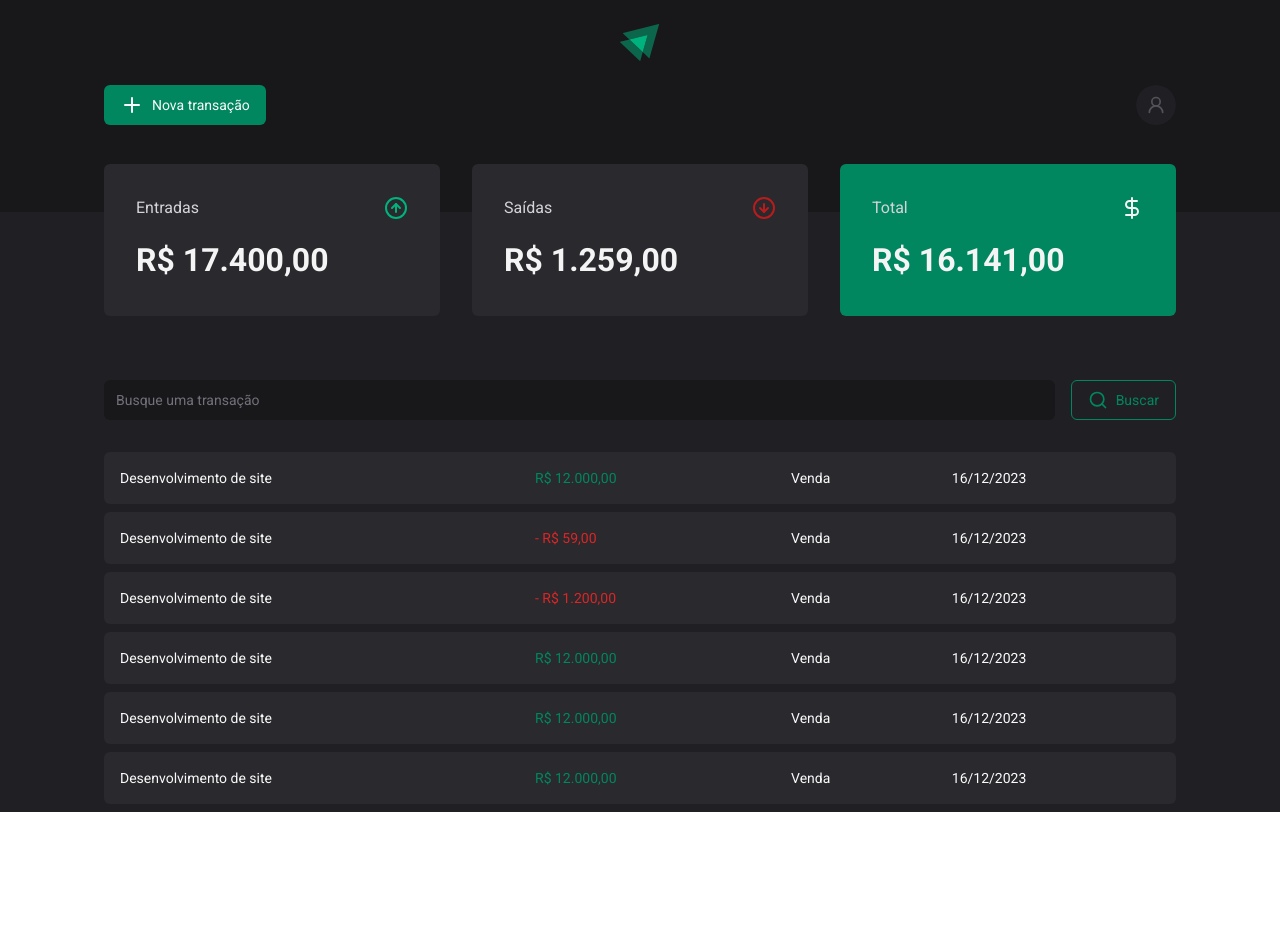
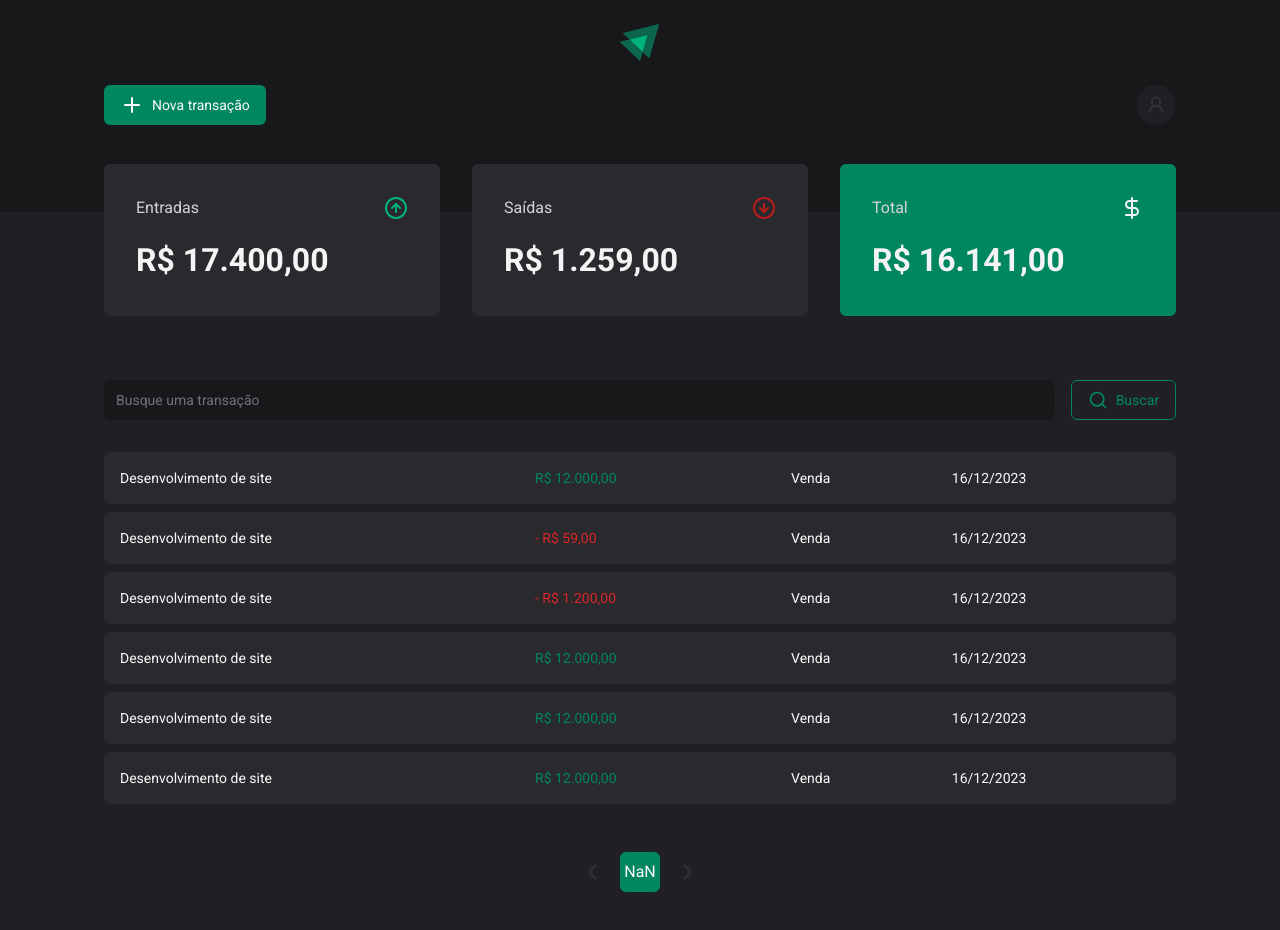
Before and after one commit to henrique0089/dt-money, a Next.js app: page /dashboard in a window 1280 px wide. Shown: the top 930 px of the page. Before the commit the page ends 876 px from the top, so only its background shows below. Built offline with nearby package versions, Linux system fonts and the light colour scheme.

Commit message:
component: paginatiion finished

```diff
--- /dev/null
+++ b/src/app/dashboard/components/dashboard-content/index.tsx
@@ -0,0 +1,15 @@
+'use client'
+
+export function DashboardContent() {
+  return (
+    <div className="mx-auto my-16 w-full max-w-[70rem] px-6">
+      <SearchForm />
+
+      <TransactionsTable />
+
+      <div className="mx-auto mt-10">
+        <Pagination totalCount={20} perPage={10} currentPage={15} />
+      </div>
+    </div>
+  )
+}
--- /dev/null
+++ b/src/app/dashboard/components/pagination/index.tsx
@@ -0,0 +1,123 @@
+import { ChevronLeft, ChevronRight } from 'lucide-react'
+import { PaginationLink } from './pagination-link'
+
+interface PagninationProps {
+  totalCount: number
+  perPage?: number
+  currentPage?: number
+}
+
+const siblingsCount = 1
+
+function generatePagesArray(from: number, to: number) {
+  return [...new Array(to - from)]
+    .map((_, index) => {
+      return from + index + 1
+    })
+    .filter((page) => page > 0)
+}
+
+export function Pagination({
+  totalCount,
+  perPage = 10,
+  currentPage = 1,
+}: PagninationProps) {
+  const lastPage = Math.ceil(totalCount / perPage)
+
+  const previousPages =
+    currentPage > 1
+      ? generatePagesArray(currentPage - 1 - siblingsCount, currentPage - 1)
+      : []
+
+  const nextPages =
+    currentPage < lastPage
+      ? generatePagesArray(
+          currentPage,
+          Math.min(currentPage + siblingsCount, lastPage),
+        )
+      : []
+
+  return (
+    <div className="flex items-center gap-2">
+      {currentPage > 1 ? (
+        <PaginationLink
+          href={`/dashboard?page=${currentPage - 1}`}
+          className="bg-transparent"
+        >
+          <ChevronLeft className="h-6 w-6 stroke-brand-1" />
+        </PaginationLink>
+      ) : (
+        <button
+          disabled
+          className="flex h-10 w-10 items-center justify-center rounded-md bg-transparent"
+        >
+          <ChevronLeft className="h-6 w-6 stroke-zinc-600" />
+        </button>
+      )}
+
+      {currentPage > 2 && (
+        <>
+          <PaginationLink href={'/dashboard?page=1'}>1</PaginationLink>
+
+          {currentPage > 3 && (
+            <p className="w-8 text-center text-zinc-400">...</p>
+          )}
+        </>
+      )}
+
+      {previousPages.length > 0 &&
+        previousPages.map((page) => (
+          <PaginationLink
+            href={`/dashboard?page=${page}`}
+            key={page}
+            active={Number(currentPage) === page}
+          >
+            {page}
+          </PaginationLink>
+        ))}
+
+      <PaginationLink href={`/dashboard?page=${currentPage}`} active>
+        {currentPage}
+      </PaginationLink>
+
+      {nextPages.length > 0 &&
+        nextPages.map((page) => (
+          <PaginationLink
+            href={`/dashboard?page=${page}`}
+            key={page}
+            active={Number(currentPage) === page}
+          >
+            {page}
+          </PaginationLink>
+        ))}
+
+      {currentPage + siblingsCount < lastPage && (
+        <>
+          {currentPage + 1 + siblingsCount < lastPage && (
+            <p className="w-8 text-center text-zinc-400">...</p>
+          )}
+
+          <PaginationLink href={`/dashboard?page=${lastPage}`} key={lastPage}>
+            {lastPage}
+          </PaginationLink>
+        </>
+      )}
+
+      {currentPage < lastPage ? (
+        <PaginationLink
+          href={`/dashboard?page=${currentPage + 1}`}
+          className="bg-transparent"
+        >
+          <ChevronRight className="h-6 w-6 stroke-brand-1" />
+        </PaginationLink>
+      ) : (
+        <button
+          disabled
+          className="flex h-10 w-10 items-center justify-center rounded-md bg-transparent"
+        >
+          <ChevronRight className="h-6 w-6 stroke-zinc-600" />
+        </button>
+      )}
+    </div>
+  )
+}
--- /dev/null
+++ b/src/app/dashboard/components/pagination/pagination-link.tsx
@@ -0,0 +1,23 @@
+import { cn } from '@/lib/utils'
+import { ComponentProps } from 'react'
+
+interface PaginationLinkProps extends ComponentProps<'a'> {
+  active?: boolean
+}
+
+export function PaginationLink({
+  active = false,
+  className,
+  ...rest
+}: PaginationLinkProps) {
+  return (
+    <a
+      data-active={active}
+      className={cn(
+        'flex h-10 w-10 items-center justify-center rounded-md bg-zinc-600 text-[#8D8D99] transition-colors hover:bg-zinc-600/90 data-[active=true]:bg-brand-1 data-[active=true]:text-primary-foreground data-[active=true]:hover:bg-brand-1/75',
+        className,
+      )}
+      {...rest}
+    />
+  )
+}
--- a/src/app/dashboard/page.tsx
+++ b/src/app/dashboard/page.tsx
@@ -1,11 +1,18 @@
 import { Header } from './components/header'
+import { Pagination } from './components/pagination'
 import { SearchForm } from './components/search-form'
 import { Summary } from './components/summary'
 import { TransactionsTable } from './components/transactions-table'
 
-export default function Dashboard() {
+export default function Dashboard({
+  searchParams,
+}: {
+  searchParams?: { [key: string]: string | string[] | undefined }
+}) {
+  const page = Number(searchParams?.page) ?? 1
+
   return (
-    <main className="min-h-screen bg-zinc-800">
+    <main className="min-h-screen">
       <Header />
       <Summary />
 
@@ -13,6 +20,10 @@ export default function Dashboard() {
         <SearchForm />
 
         <TransactionsTable />
+
+        <div className="mx-auto mt-10 w-fit">
+          <Pagination totalCount={200} perPage={10} currentPage={page} />
+        </div>
       </div>
     </main>
   )
--- a/src/app/globals.css
+++ b/src/app/globals.css
@@ -71,7 +71,7 @@
     @apply border-border;
   }
   body {
-    @apply bg-background text-foreground;
+    @apply bg-zinc-800 text-foreground;
   }
 }
 
--- a/tailwind.config.ts
+++ b/tailwind.config.ts
@@ -54,6 +54,7 @@ module.exports = {
         zinc: {
           800: '#202024',
           700: '#29292E',
+          600: '#323238',
         },
       },
       borderRadius: {
```
